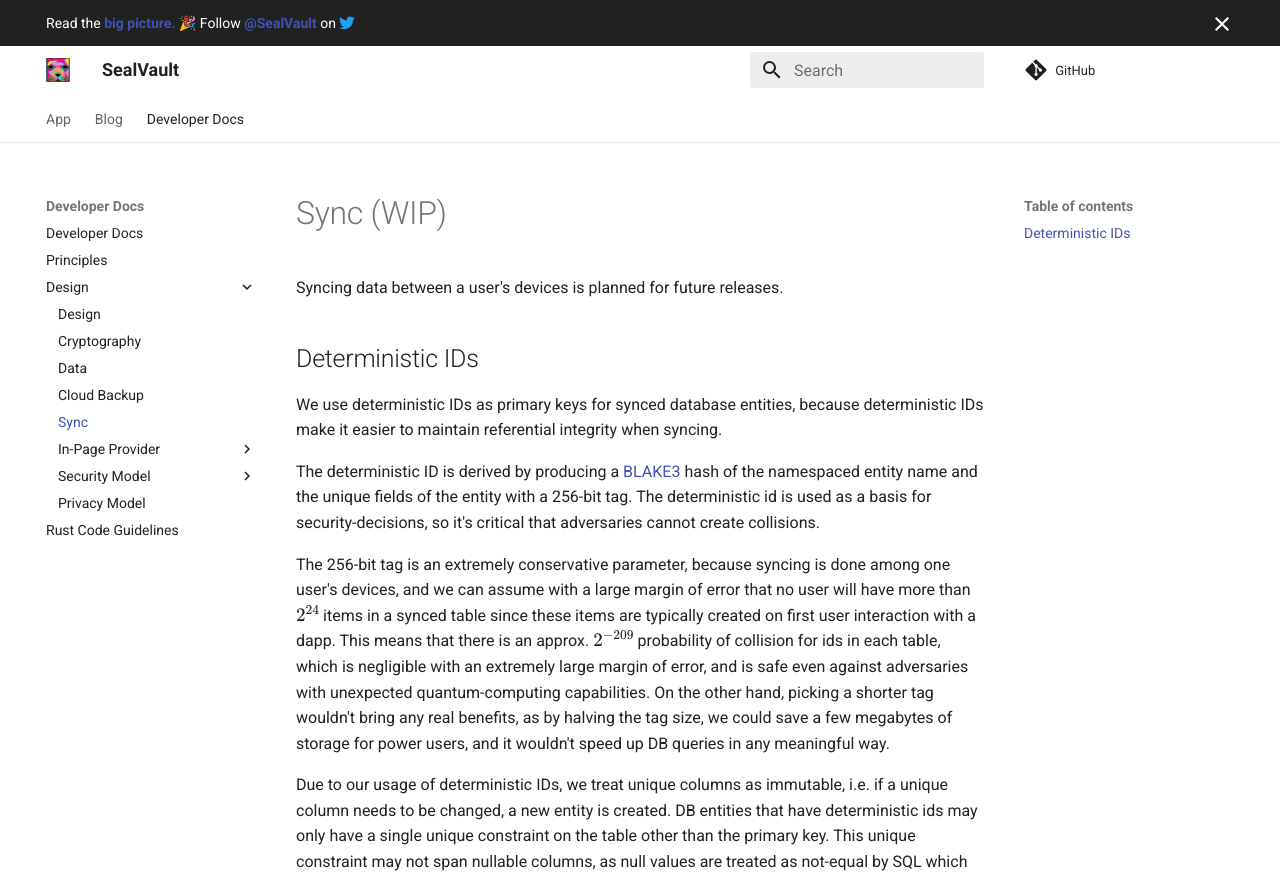
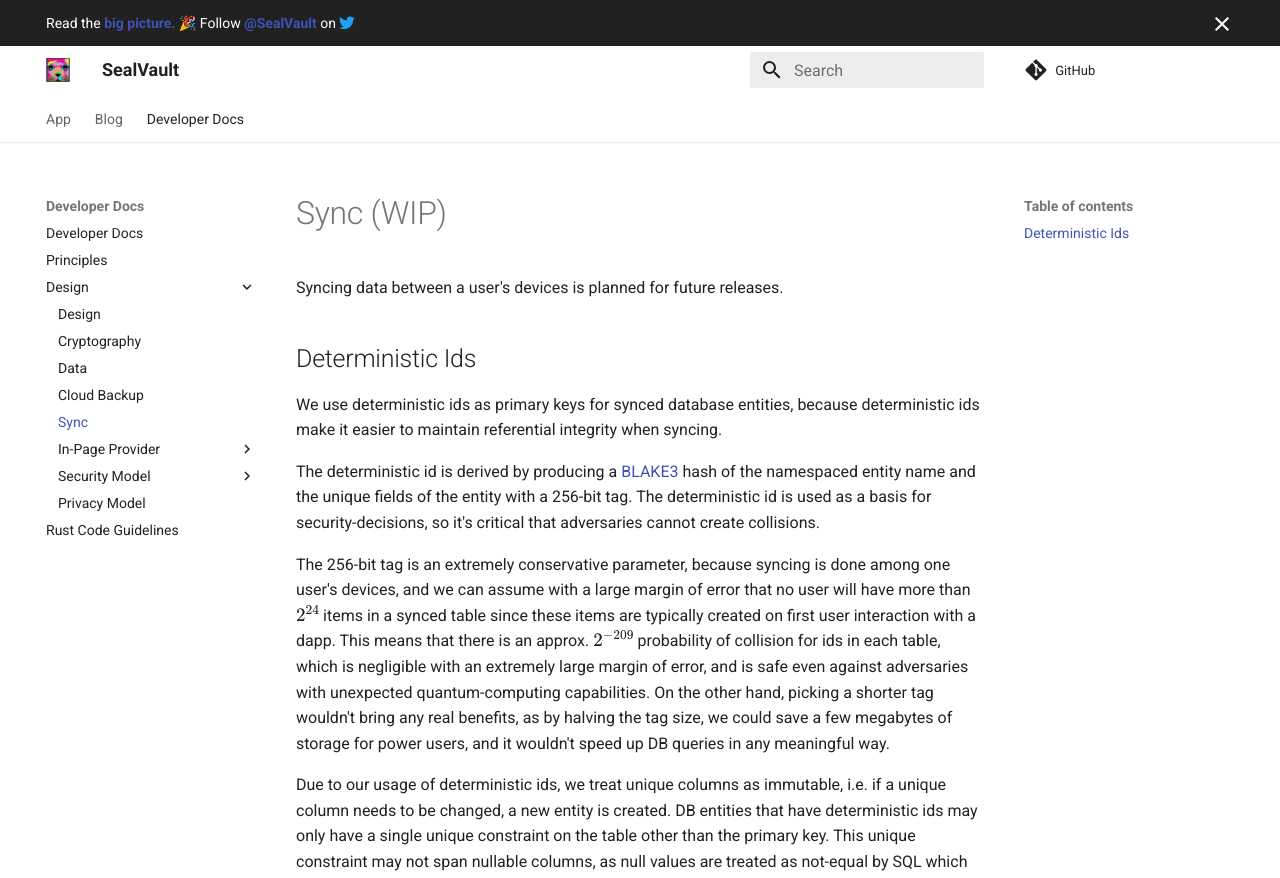
Before and after one commit to sealvault/sealvault, an MkDocs documentation site: the page built from website/src/dev-docs/design/sync.md, in a window 1280 px wide and 1252 px high. Shown: the top 878 px of the window. Built offline with MkDocs 1.6.1 and Material for MkDocs 9.7.7, drawn with Linux system fonts in a browser that asks for light colours; comment, search, counter and statistics services are not loaded; some of the changed text lies outside the part shown.

Commit message:
Fix capitalization

```diff
--- a/website/src/dev-docs/design/sync.md
+++ b/website/src/dev-docs/design/sync.md
@@ -2,13 +2,13 @@
 
 Syncing data between a user's devices is planned for future releases.
 
-## Deterministic IDs
+## Deterministic Ids
 
-We use deterministic IDs as primary keys for synced database entities,
-because deterministic IDs make it easier to maintain referential integrity when
+We use deterministic ids as primary keys for synced database entities,
+because deterministic ids make it easier to maintain referential integrity when
 syncing.
 
-The deterministic ID is derived by producing a
+The deterministic id is derived by producing a
 [BLAKE3](https://github.com/BLAKE3-team/BLAKE3) hash of the namespaced entity
 name and the unique fields of the entity with a 256-bit tag. The deterministic
 id is used as a basis for security-decisions, so it's critical that adversaries
@@ -25,7 +25,7 @@ other hand, picking a shorter tag wouldn't bring any real benefits, as by
 halving the tag size, we could save a few megabytes of storage for power users,
 and it wouldn't speed up DB queries in any meaningful way.
 
-Due to our usage of deterministic IDs, we treat unique columns as immutable,
+Due to our usage of deterministic ids, we treat unique columns as immutable,
 i.e. if a unique column needs to be changed, a new entity is created. DB
 entities that have deterministic ids may only have a single unique constraint on
 the table other than the primary key. This unique constraint may not span
```
